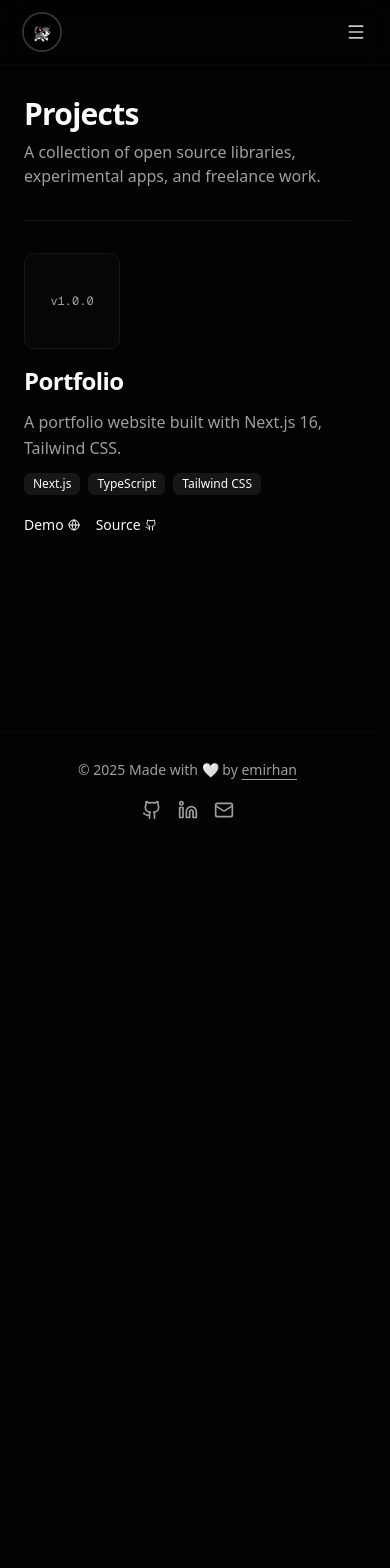
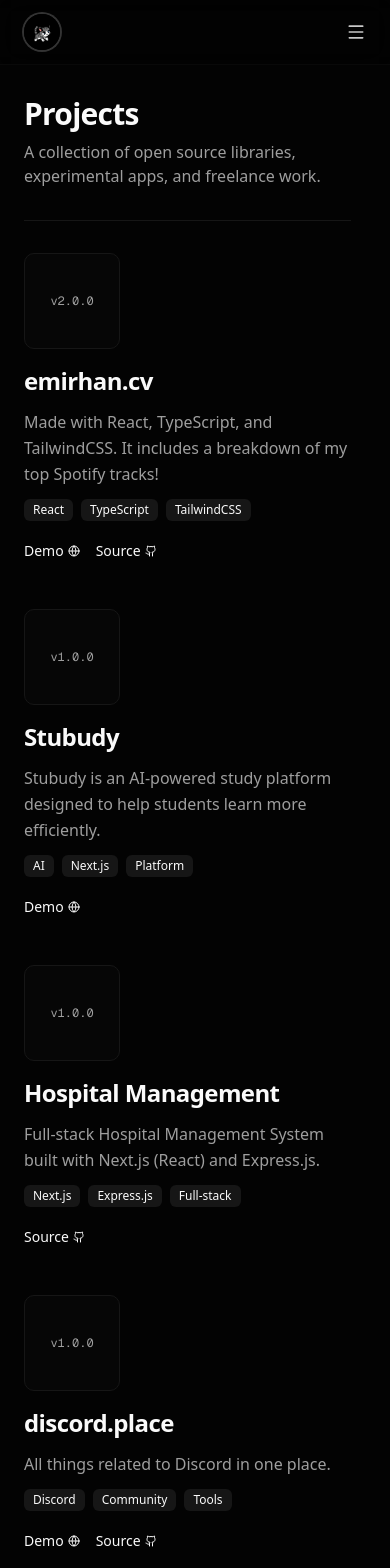
Before and after one commit to xrenata/portfolio, a Next.js app: page /projects in a window 390 px wide. Shown: the top 1568 px of the page. Before the commit the page ends 844 px from the top, so only its background shows below. Built offline with nearby package versions, Linux system fonts and the light colour scheme.

Commit message:
feat: Add core portfolio structure, project and skill data, and Spotify and Wakatime integrations.

```diff
--- /dev/null
+++ b/src/app/api/wakatime/route.ts
@@ -0,0 +1,39 @@
+
+import { NextResponse } from 'next/server';
+
+export const runtime = 'edge';
+
+export async function GET() {
+    const WAKATIME_API_KEY = process.env.WAKATIME_API_KEY;
+
+    if (!WAKATIME_API_KEY) {
+        return NextResponse.json({ error: 'Wakatime API key not configured' }, { status: 500 });
+    }
+
+    try {
+        const response = await fetch(
+            'https://wakatime.com/api/v1/users/current/all_time_since_today',
+            {
+                headers: {
+                    Authorization: `Basic ${Buffer.from(WAKATIME_API_KEY).toString('base64')}`,
+                },
+            }
+        );
+
+        if (!response.ok) {
+            const response2 = await fetch(`https://wakatime.com/api/v1/users/current/all_time_since_today?api_key=${WAKATIME_API_KEY}`);
+
+            if (!response2.ok) {
+                return NextResponse.json({ error: 'Failed to fetch Wakatime data' }, { status: response2.status });
+            }
+
+            const data = await response2.json();
+            return NextResponse.json(data);
+        }
+
+        const data = await response.json();
+        return NextResponse.json(data);
+    } catch (error) {
+        return NextResponse.json({ error: 'Internal Server Error' }, { status: 500 });
+    }
+}
--- a/src/app/page.tsx
+++ b/src/app/page.tsx
@@ -9,6 +9,8 @@ import { Badge } from "@/components/ui/badge"
 
 import { getAllPosts } from "@/lib/blog"
 import { SpotifyCard } from "@/components/SpotifyCard"
+
+import { WakatimeCard } from "@/components/WakatimeCard"
 
 export default function Home() {
   const latestPosts = getAllPosts().slice(0, 1)
@@ -27,8 +29,9 @@ export default function Home() {
 
 
 
-        <BlurFade delay={0.4} className="pt-2">
+        <BlurFade delay={0.4} className="pt-2 grid grid-cols-1 sm:grid-cols-2 gap-4">
           <SpotifyCard />
+          <WakatimeCard />
         </BlurFade>
       </section>
 
--- a/src/app/projects/page.tsx
+++ b/src/app/projects/page.tsx
@@ -43,12 +43,16 @@ export default function ProjectsPage() {
                                 </div>
 
                                 <div className="flex items-center gap-4 pt-2 text-sm font-medium">
-                                    <Link href={project.demoUrl} className="flex items-center hover:text-primary transition-colors">
-                                        Demo <Globe className="ml-1 h-3 w-3" />
-                                    </Link>
-                                    <Link href={project.repoUrl} className="flex items-center hover:text-primary transition-colors">
-                                        Source <Github className="ml-1 h-3 w-3" />
-                                    </Link>
+                                    {project.demoUrl && project.demoUrl !== "#" && (
+                                        <Link href={project.demoUrl} target="_blank" className="flex items-center hover:text-primary transition-colors">
+                                            Demo <Globe className="ml-1 h-3 w-3" />
+                                        </Link>
+                                    )}
+                                    {project.repoUrl && project.repoUrl !== "#" && (
+                                        <Link href={project.repoUrl} target="_blank" className="flex items-center hover:text-primary transition-colors">
+                                            Source <Github className="ml-1 h-3 w-3" />
+                                        </Link>
+                                    )}
                                 </div>
                             </div>
                         </FadeInItem>
--- a/src/components/SpotifyCard.tsx
+++ b/src/components/SpotifyCard.tsx
@@ -57,7 +57,7 @@ export function SpotifyCard() {
                                     <span className="relative flex h-2 w-2">
                                         <span className="relative inline-flex rounded-full h-2 w-2 bg-green-500"></span>
                                     </span>
-                                    <span className="text-[10px] font-medium text-muted-foreground uppercase tracking-wider">
+                                    <span className="text-[10px] font-medium text-muted-foreground">
                                         Now Playing
                                     </span>
                                 </div>
--- /dev/null
+++ b/src/components/WakatimeCard.tsx
@@ -0,0 +1,39 @@
+
+"use client"
+
+import useSWR from "swr"
+import { Code2 } from "lucide-react"
+import Link from "next/link"
+import { cn } from "@/lib/utils"
+
+const fetcher = (url: string) => fetch(url).then((res) => res.json())
+
+export function WakatimeCard() {
+    const { data } = useSWR("/api/wakatime", fetcher, {
+        refreshInterval: 600000 // 10 minutes
+    })
+
+    return (
+        <div className="w-full h-full rounded-xl border border-border bg-card p-4 shadow-sm transition-all hover:shadow-md flex items-center justify-between gap-4">
+            <div className="flex items-center gap-4">
+                <div className="flex h-16 w-16 shrink-0 items-center justify-center rounded-md bg-muted text-muted-foreground">
+                    <Code2 className="h-8 w-8" />
+                </div>
+
+                <div className="flex flex-col justify-center gap-0.5">
+                    <p className="font-medium text-sm text-foreground">
+                        {data?.data?.text || "Loading..."}
+                    </p>
+                    <p className="text-xs text-muted-foreground">This Month Coding Time</p>
+                </div>
+            </div>
+
+            <Link href="https://wakatime.com" target="_blank" className="shrink-0 text-muted-foreground hover:text-foreground transition-colors p-0.5">
+                <svg width="24" height="24" viewBox="0 0 340 340" fill="none" xmlns="http://www.w3.org/2000/svg" className="h-6 w-6">
+                    <path fillRule="evenodd" clipRule="evenodd" d="M170 20C87.156 20 20 87.156 20 170C20 252.844 87.156 320 170 320C252.844 320 320 252.844 320 170C320 87.156 252.844 20 170 20V20V20Z" stroke="currentColor" strokeWidth="40" />
+                    <path d="M190.183 213.541C188.74 215.443 186.576 216.667 184.151 216.667C183.913 216.667 183.677 216.651 183.443 216.627C183.042 216.579 182.823 216.545 182.606 216.497C182.337 216.434 182.137 216.375 181.94 216.308C181.561 216.176 181.392 216.109 181.228 216.035C180.843 215.849 180.707 215.778 180.572 215.701C180.205 215.478 180.109 215.412 180.014 215.345C179.856 215.233 179.698 215.117 179.547 214.992C179.251 214.746 179.147 214.65 179.044 214.552C178.731 214.241 178.531 214.018 178.341 213.785C177.982 213.331 177.69 212.888 177.438 212.415L168.6 198.214L159.766 212.415C158.38 214.939 155.874 216.667 152.995 216.667C150.106 216.667 147.588 214.926 146.243 212.346L107.607 156.061C106.337 154.529 105.556 152.499 105.556 150.258C105.556 145.514 109.043 141.665 113.344 141.665C116.127 141.665 118.564 143.282 119.942 145.708L152.555 193.9L161.735 178.952C163.058 176.288 165.626 174.478 168.575 174.478C171.273 174.478 173.652 175.996 175.049 178.298L184.517 193.839L235.684 120.583C237.075 118.226 239.475 116.667 242.213 116.667C246.514 116.667 250 120.514 250 125.258C250 127.332 249.337 129.232 248.23 130.715L190.183 213.541V213.541Z" fill="white" stroke="white" strokeWidth="10" />
+                </svg>
+            </Link>
+        </div>
+    )
+}
--- a/src/data/projects.ts
+++ b/src/data/projects.ts
@@ -12,13 +12,93 @@ export interface Project {
 
 export const projects: Project[] = [
     {
-        id: "portfolio",
-        title: "Portfolio",
-        description: "A portfolio website built with Next.js 16, Tailwind CSS.",
-        tags: ["Next.js", "TypeScript", "Tailwind CSS"],
+        id: "emirhan-cv",
+        title: "emirhan.cv",
+        description: "Made with React, TypeScript, and TailwindCSS. It includes a breakdown of my top Spotify tracks!",
+        tags: ["React", "TypeScript", "TailwindCSS"],
         demoUrl: "https://emirhan.cv",
         repoUrl: "https://github.com/xrenata/portfolio",
         image: "/projects/portfolio.png",
+        version: "v2.0.0"
+    },
+    {
+        id: "stubudy",
+        title: "Stubudy",
+        description: "Stubudy is an AI-powered study platform designed to help students learn more efficiently.",
+        tags: ["AI", "Next.js", "Platform"],
+        demoUrl: "https://stubudy.com.tr",
+        repoUrl: "#",
+        image: "/projects/stubudy.png",
+        version: "v1.0.0"
+    },
+    {
+        id: "hospital-project",
+        title: "Hospital Management",
+        description: "Full-stack Hospital Management System built with Next.js (React) and Express.js.",
+        tags: ["Next.js", "Express.js", "Full-stack"],
+        demoUrl: "#",
+        repoUrl: "https://github.com/xrenata/hospitalproject",
+        image: "/projects/hospital.png",
+        version: "v1.0.0"
+    },
+    {
+        id: "discord-place",
+        title: "discord.place",
+        description: "All things related to Discord in one place.",
+        tags: ["Discord", "Community", "Tools"],
+        demoUrl: "https://discord.place",
+        repoUrl: "https://github.com/xrenata/discord.place",
+        image: "/projects/discord-place.png",
+        version: "v1.0.0"
+    },
+    {
+        id: "disbot",
+        title: "DisBot",
+        description: "Are you looking for any special bot for your Discord server? Leave that job to us.",
+        tags: ["Discord Bot", "Service", "Automation"],
+        demoUrl: "https://disbot.com.tr",
+        repoUrl: "#",
+        image: "/projects/disbot.png",
+        version: "v1.0.0"
+    },
+    {
+        id: "lantern",
+        title: "Lantern",
+        description: "Makes it incredibly easy to reveal your live Discord status through a RESTful API and WebSocket.",
+        tags: ["API", "WebSocket", "Discord"],
+        demoUrl: "https://lantern.rest",
+        repoUrl: "#",
+        image: "/projects/lantern.png",
+        version: "v1.0.0"
+    },
+    {
+        id: "nodesty",
+        title: "Nodesty",
+        description: "Launch your server within minutes. Experience excellent reliability with a 17Tbps+ network.",
+        tags: ["Hosting", "Infrastructure", "Server"],
+        demoUrl: "https://nodesty.com",
+        repoUrl: "#",
+        image: "/projects/nodesty.png",
+        version: "v1.0.0"
+    },
+    {
+        id: "turkmanga",
+        title: "TurkManga",
+        description: "A free platform created for manga lovers.",
+        tags: ["Manga", "Reading", "Platform"],
+        demoUrl: "https://turkmanga.live",
+        repoUrl: "#",
+        image: "/projects/turkmanga.png",
+        version: "v1.0.0"
+    },
+    {
+        id: "codare",
+        title: "Codare",
+        description: "You can easily learn and access codes on this site. Access all codes by browsing through the site!",
+        tags: ["Education", "Coding", "Resources"],
+        demoUrl: "https://codare.fun",
+        repoUrl: "https://github.com/Codare-Development",
+        image: "/projects/codare.png",
         version: "v1.0.0"
     }
 ]
--- a/src/data/skills.ts
+++ b/src/data/skills.ts
@@ -17,6 +17,8 @@ export const skillCategories: SkillCategory[] = [
         skills: [
             { name: "React", icon: "react" },
             { name: "Next.js", icon: "nextjs" },
+            { name: "Kotlin", icon: "kotlin" },
+            {name: "Flutter", icon: "flutter"},
             { name: "TypeScript", icon: "ts" },
             { name: "Tailwind CSS", icon: "tailwind" },
             { name: "HTML5", icon: "html" },
@@ -29,6 +31,7 @@ export const skillCategories: SkillCategory[] = [
         description: "Designing scalable APIs and database architectures.",
         skills: [
             { name: "Node.js", icon: "nodejs" },
+            { name: "C#", icon: "cs" },
             { name: "Express", icon: "express" },
             { name: "Elysia", icon: "elysia" },
             { name: "PostgreSQL", icon: "postgres" },
@@ -47,9 +50,9 @@ export const skillCategories: SkillCategory[] = [
             { name: "Docker", icon: "docker" },
             { name: "AWS", icon: "aws" },
             { name: "Vercel", icon: "vercel" },
+            { name: "Netlify", icon: "netlify" },
             { name: "Figma", icon: "figma" },
             { name: "Postman", icon: "postman" },
-            { name: "Vite", icon: "vite" },
         ]
     },
 ]
```
